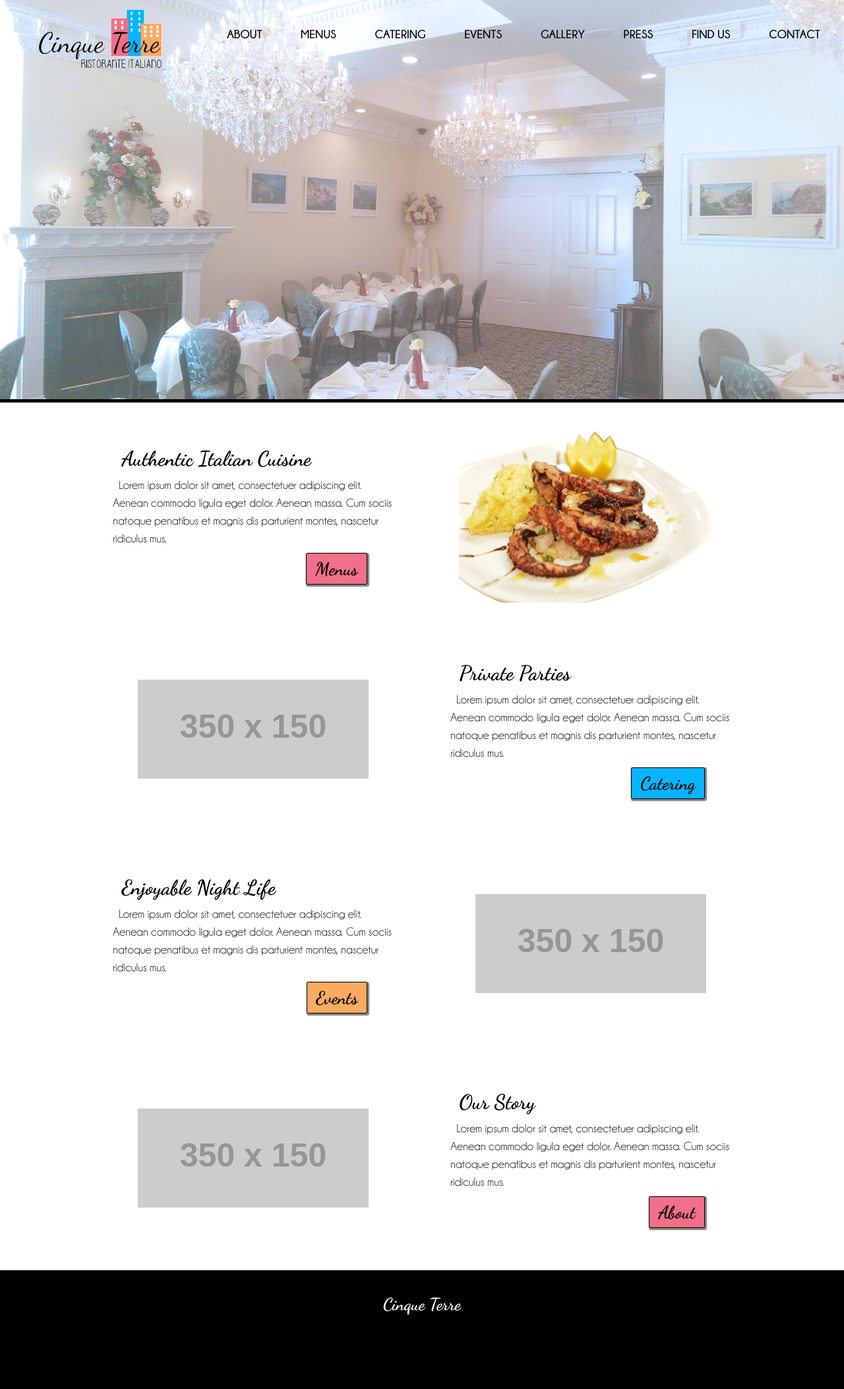
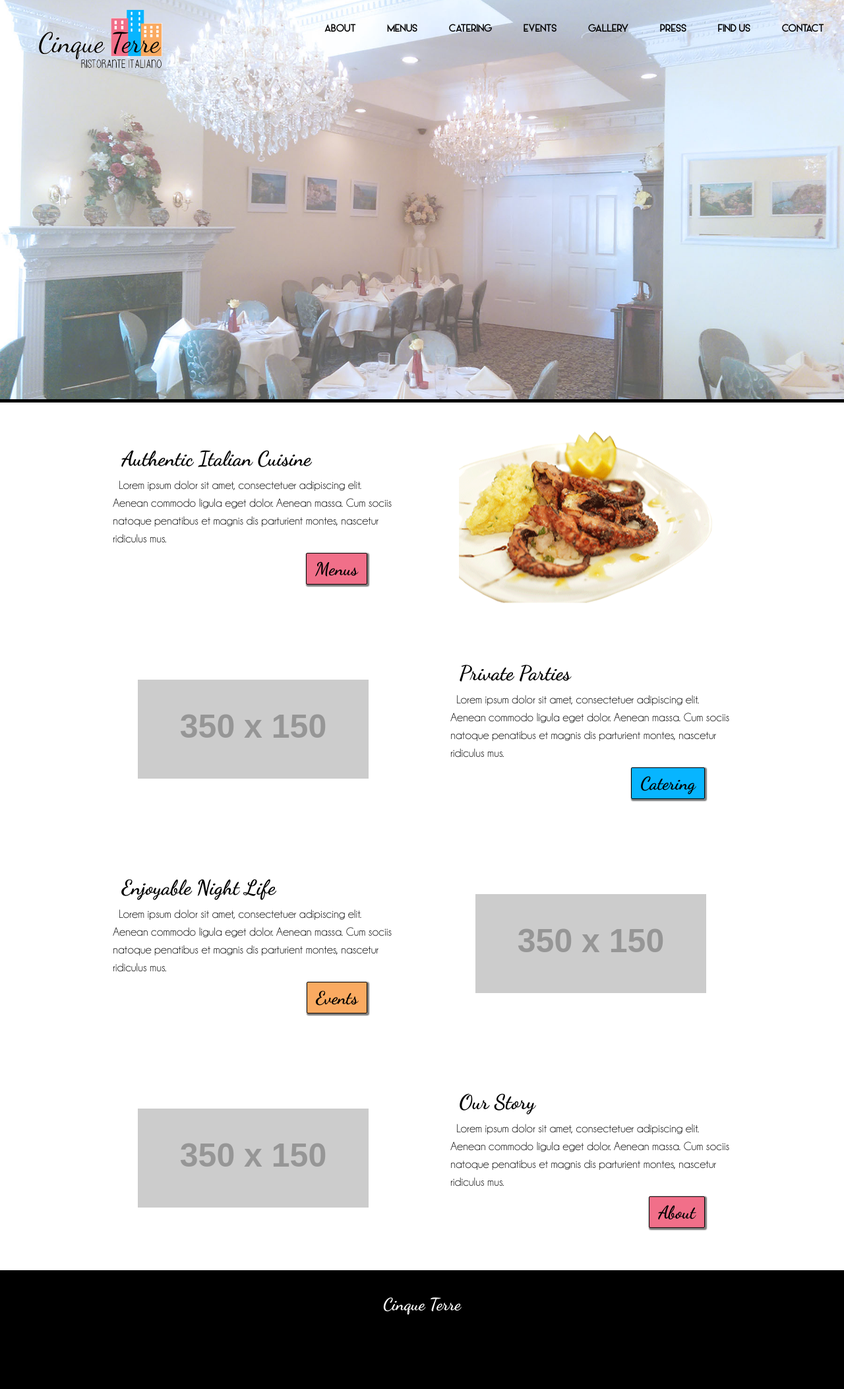
Before and after one commit to cinqueterreli/cinqueterre.github.io, a Jekyll site: the page built from index.html, in a window 1280 px wide. Shown: the whole page at 66% size. Built offline with Jekyll 4.4.1, drawn with Linux system fonts in a browser that asks for light colours; nearby versions of some CDN libraries.

Commit message:
nvm bro bro

```diff
--- a/css/main.css
+++ b/css/main.css
@@ -240,9 +240,9 @@ hr {
 }
 
 .nav-link {
-	font-family:bodyBold;
+	font-family:navText;
 	color:black;
-	font-size: 1em;
+	font-size: .8em;
 	padding:1em 1.5em;
 	text-decoration:none;
 	display:block;
```
